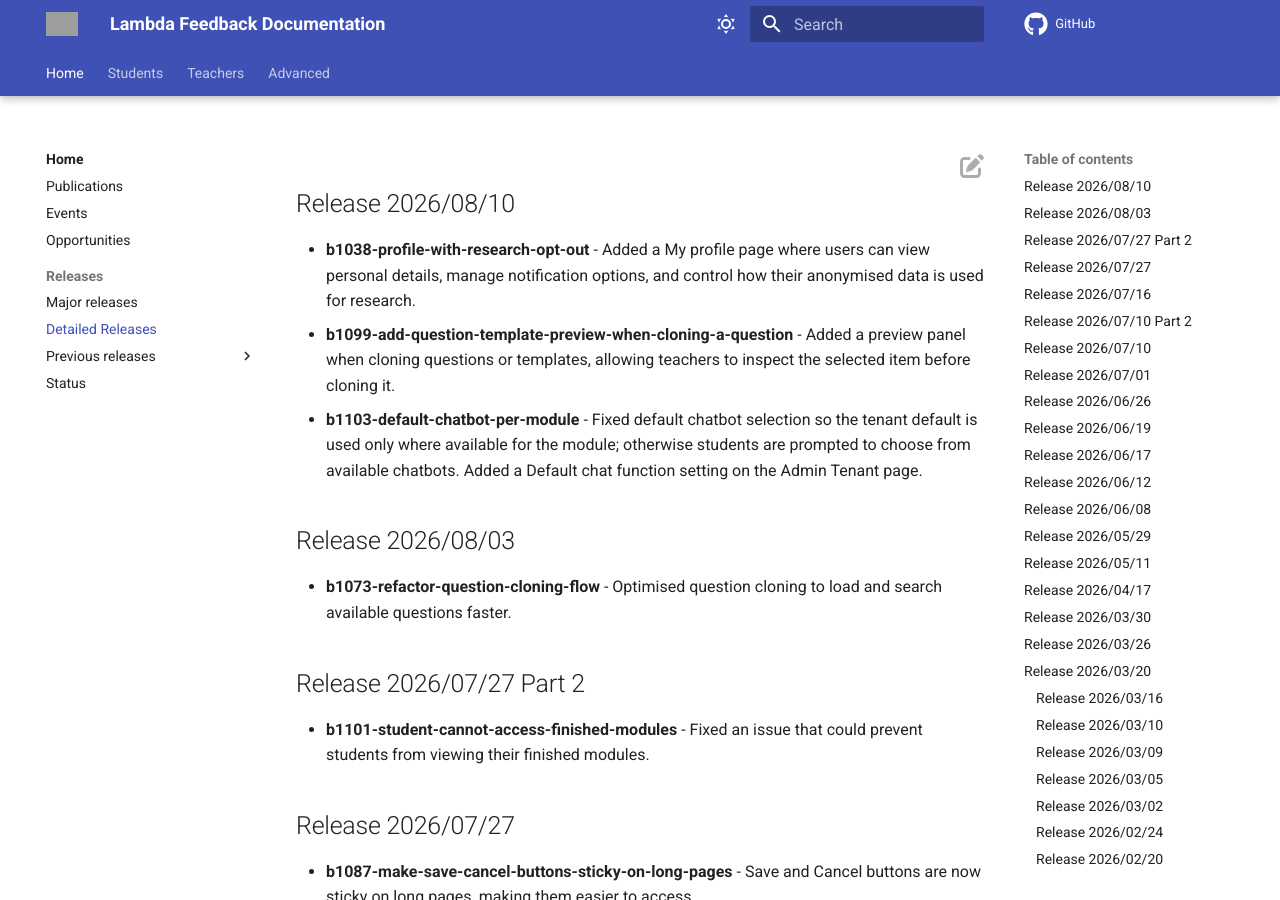
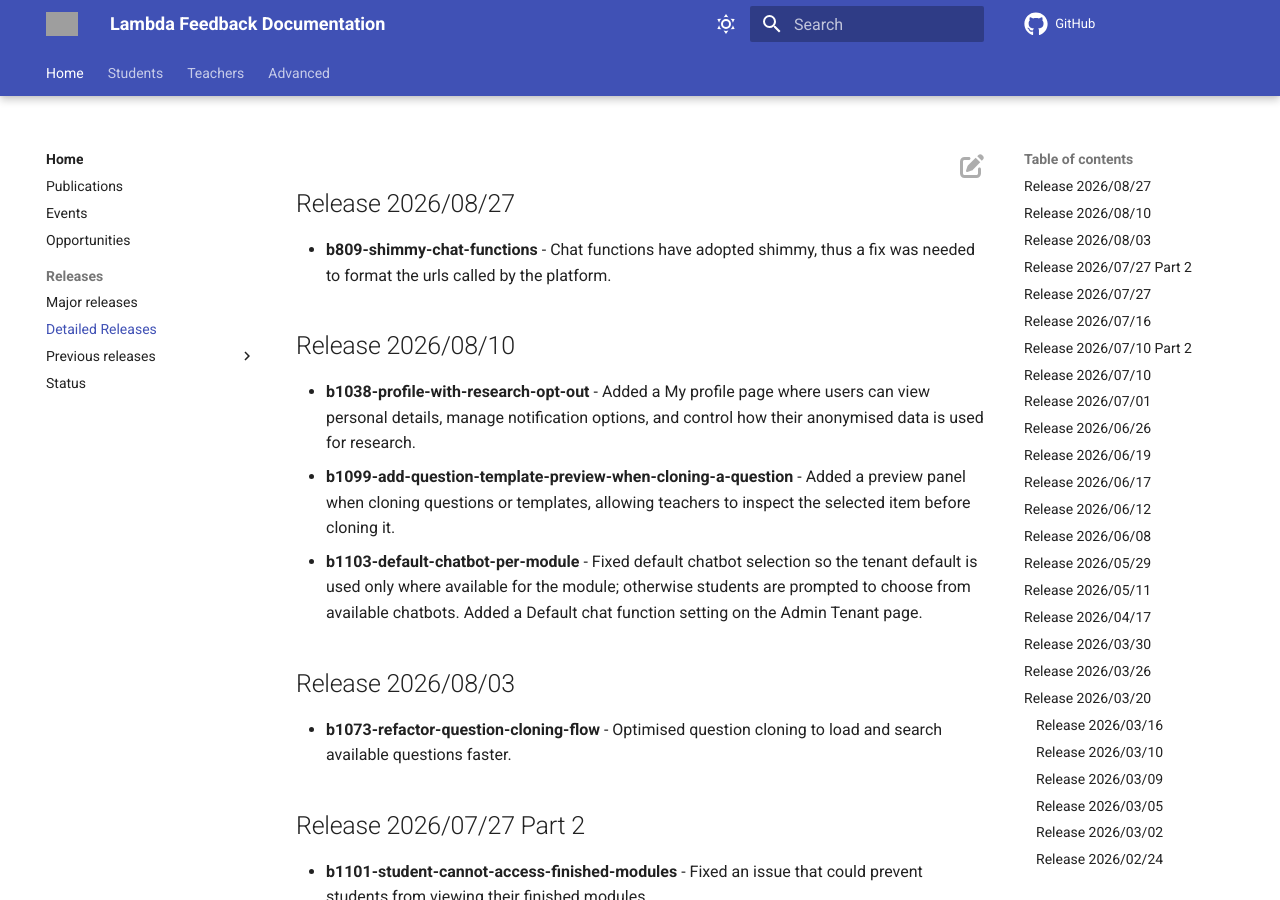
Before and after one commit to lambda-feedback/user-documentation, an MkDocs documentation site: the page built from docs/releases/detailed_releases.md, in a window 1280 px wide and 900 px high. Built offline with MkDocs 1.6.1 and Material for MkDocs 9.7.7, drawn with Linux system fonts in a browser that asks for light colours; comment, search, counter and statistics services are not loaded; grey boxes are pictures that could not be loaded.

Commit message:
update release notes

```diff
--- a/docs/releases/detailed_releases.md
+++ b/docs/releases/detailed_releases.md
@@ -1,3 +1,7 @@
+## Release 2026/08/27
+
+- **b809-shimmy-chat-functions** - Chat functions have adopted shimmy, thus a fix was needed to format the urls called by the platform.
+
 ## Release 2026/08/10
 
 - **b1038-profile-with-research-opt-out** - Added a My profile page where users can view personal details, manage notification options, and control how their anonymised data is used for research.
```
